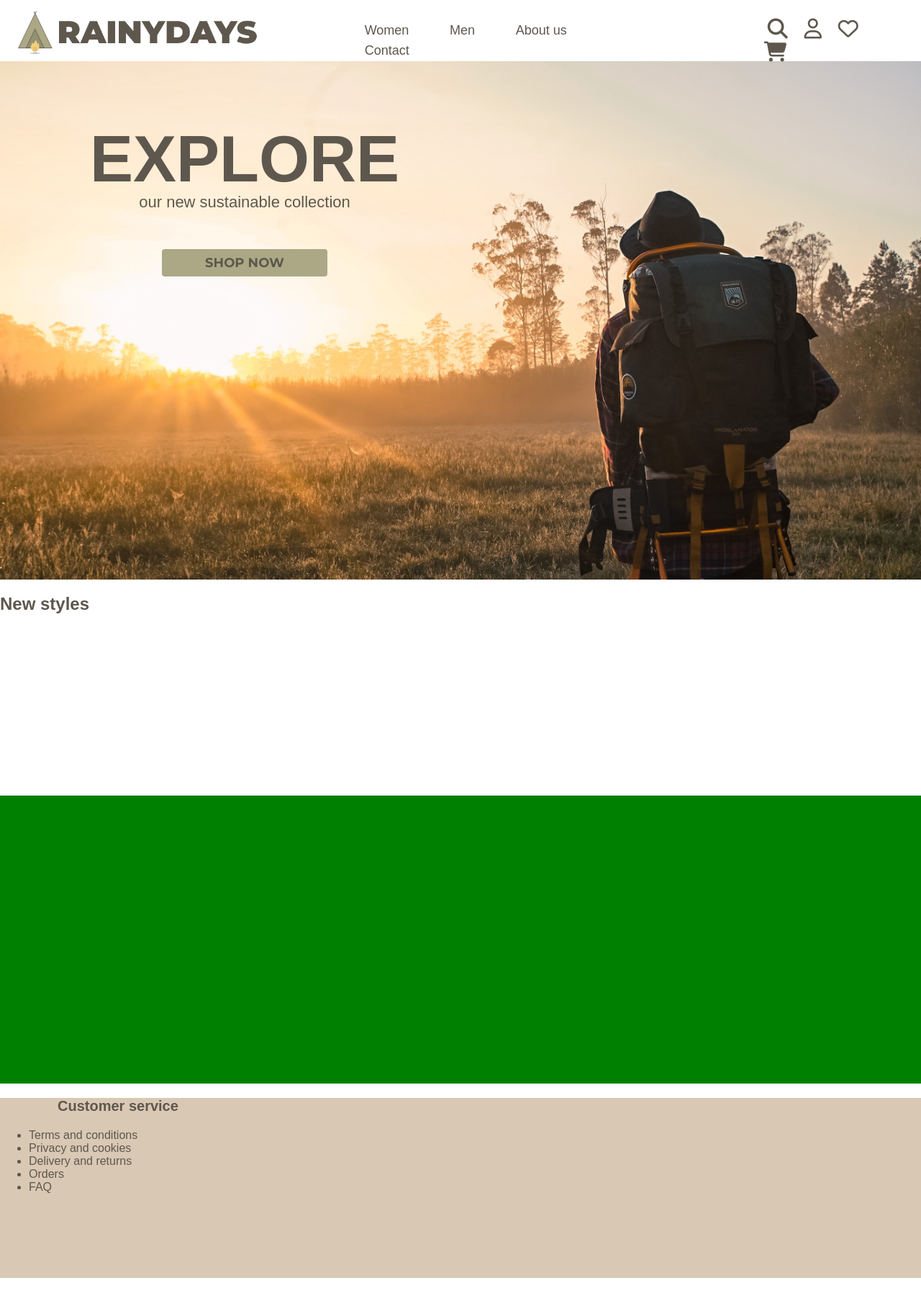
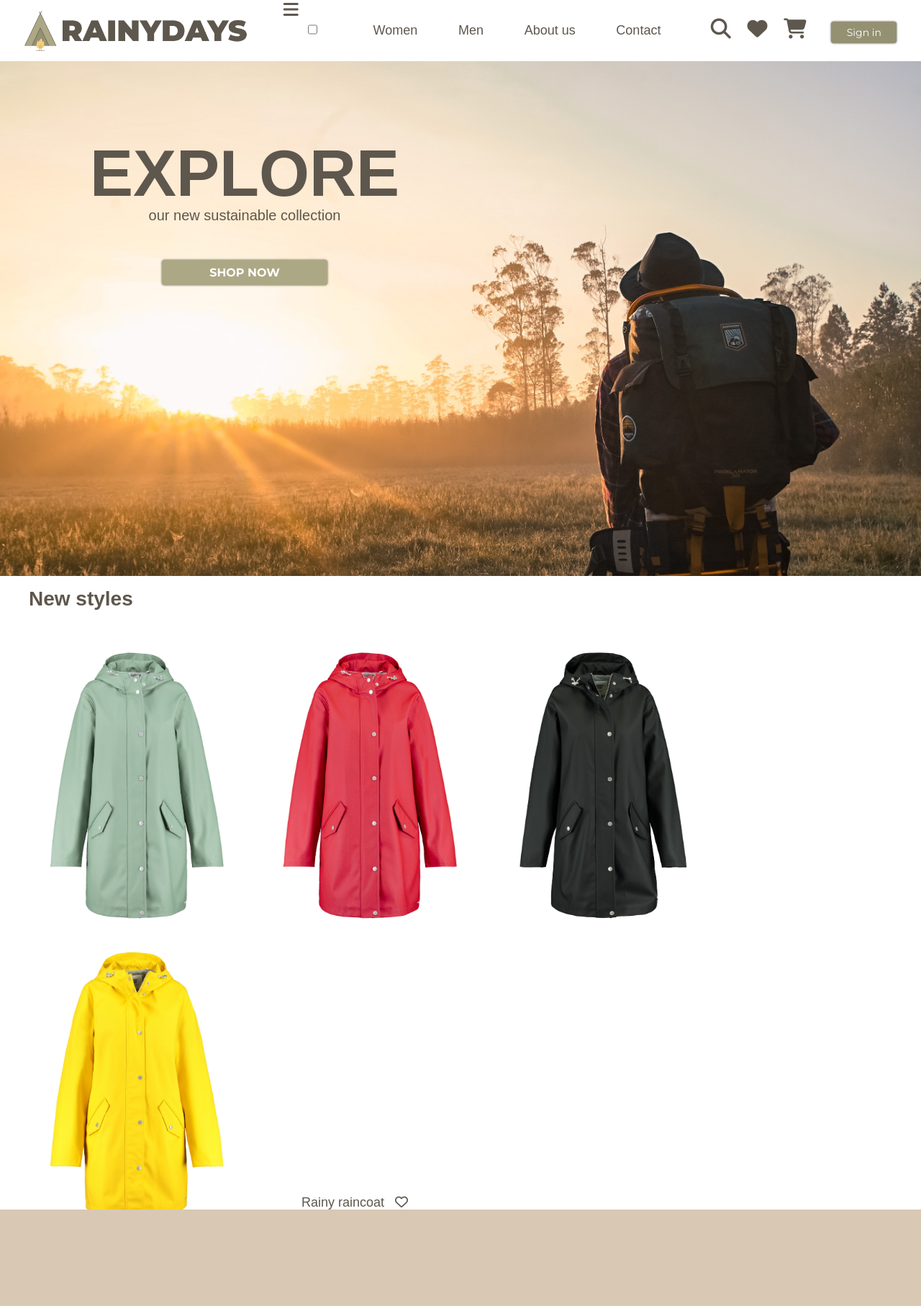
Before and after one commit to madeleinecmarie/Rainydays, a plain HTML site: page index.html in a window 1280 px wide. Shown: the whole page at 72% size. Before the commit the page ends 1775 px from the top, so only its background shows below. Drawn offline with Linux system fonts and the light colour scheme; a web font is replaced by a local one.

Commit message:
new code

```diff
--- a/css/styles.css
+++ b/css/styles.css
@@ -1,18 +1,30 @@
 @import url(//db.onlinewebfonts.com/c/3a025ae92e6446cec24efcb6d29e5bf3?family=Malgun+Gothic);
 
+body,
+html {
+  height: 100vh;
+}
+
 body {
-  margin: 0px;
-  padding: 0px;
   font-size: 1.5rem;
   font-family: "malgun gothic", sans-serif;
   color: #5e574d;
+  margin: 0;
+  padding: 0;
+  display: grid;
+  grid-template-columns: 10% 40% 1fr;
+  grid-template-rows: 10% 120% 80% 40%;
+  grid-template-areas:
+    "header header header"
+    "main main main"
+    "main main main"
+    "footer footer footer";
 }
 
-.container {
-  display: grid;
-}
+/*HEADER*/
 
-.box1 {
+header {
+  grid-area: header;
   background-color: white;
   height: 60px;
   grid-area: box1;
@@ -24,82 +36,18 @@ body {
   padding-top: 0;
 }
 
-.box2 {
-  background-image: url(../img/explorer.jpg);
-  grid-area: box2;
-  height: 775px;
-  width: 1350x;
-  background-size: cover;
-  background-position: 50% 10%;
-}
-
-h1 {
-  position: relative;
-  top: 140px;
-  right: 300px;
-  text-align: center;
-  font-size: 5.625rem;
-  margin-top: 30px;
-}
-
-.imagetext {
-  position: relative;
-  text-align: center;
-  right: 300px;
-  top: 60px;
-  font-size: 1.375rem;
-}
-
-.shopnow {
-  color: #5e574d;
-  background-color: #aca885;
-  border-radius: 4px;
-  border: none;
-  font-size: 1.125rem;
-  font-weight: bold;
-  font-family: "Montserrat", sans-serif;
-  padding: 8px;
-  margin: 30px;
-  width: 18%;
-  outline: none;
-}
-
-.shopnow:hover {
-  background-color: #cfcdbe;
-  outline: none;
-}
-.box3 {
-  background-color: white;
-  height: 300px;
-  grid-area: box3;
-  font-size: 1rem;
-  display: flex;
-}
-
-.box4 {
-  background-color: green;
-  height: 400px;
-  grid-area: box4;
-}
-
-.box5 {
-  background-color: #d9c8b4;
-  height: 250px;
-  grid-area: box5;
-}
-
 .logo {
   background-image: url(../img/logo.png);
-  width: 340px;
+  width: 310px;
   height: 60px;
   background-size: contain;
   background-repeat: no-repeat;
   margin-top: 15px;
-  margin-right: 80px;
+  margin-right: 40px;
 }
+
 nav {
   margin-top: 2px;
-  margin-right: 90px;
 }
 
 nav ul li {
@@ -114,31 +62,43 @@ nav ul li a {
   margin: 25px;
 }
 
+nav ul li a:hover {
+  border-bottom: 3px solid #aca885;
+  padding-bottom: 4px;
+}
+
 .navigation {
   display: flex;
   justify-content: space-evenly;
 }
 
-nav ul li a:hover {
-  border-bottom: 3px solid #aca885;
-  padding-bottom: 4px;
+.signin {
+  font-size: 0.875rem;
+  color: white;
+  background-color: #949072;
+  border-radius: 4px;
+  border: none;
+  font-family: "Montserrat", sans-serif;
+  padding: 6px;
+  outline: none;
+  margin-right: 80px;
+  margin-top: 30px;
+  width: 65%;
+  box-shadow: 0 0 3px 0px #5e574d;
+}
+
+.signin:hover {
+  background-color: #cfcdbe;
+  outline: none;
 }
 
 .icons {
-  margin: 20px;
-  justify-content: space-evenly;
-  padding: 10px;
+  margin: 25px;
   font-size: 1.75rem;
-  margin-right: 50px;
-  margin-top: 15px;
 }
 
 .fa-search {
-  padding-left: 20px;
-}
-
-.fa-user {
-  padding-left: 15px;
+  padding-left: 10px;
 }
 
 .fa-heart {
@@ -154,11 +114,6 @@ nav ul li a:hover {
   text-decoration: transparent;
 }
 
-.fa-user:hover {
-  color: #b1aca6;
-  text-decoration: transparent;
-}
-
 .fa-heart:hover {
   color: #b1aca6;
   text-decoration: transparent;
@@ -169,24 +124,83 @@ nav ul li a:hover {
   text-decoration: transparent;
 }
 
-/*Footer */
-.customer-service {
-  font-size: 20px;
-  font-weight: bold;
-  padding-left: 80px;
+/*MAIN*/
+
+main {
+  grid-area: main;
+  width: 100%;
+  background-image: url(../img/explorer.jpg);
+  height: 720px;
+  width: 1350x;
+  background-size: cover;
 }
 
-.footer-1 {
-  font-size: 16px;
-  list-style-type: none;
+h1 {
+  position: relative;
+  top: 140px;
+  right: 300px;
+  text-align: center;
+  font-size: 5.625rem;
+  margin-top: -30px;
 }
-.footer-1 li a {
-  text-decoration: none;
-  color: #5e574d;
+
+.imagetext {
+  position: relative;
+  text-align: center;
+  right: 300px;
+  top: 60px;
+  font-size: 1.25rem;
 }
-.footer-1 a:hover {
-  color: #b1aca6;
-  text-decoration: transparent;
+
+.shopnow {
+  color: white;
+  background-color: #aca885;
+  border-radius: 4px;
+  border: none;
+  font-size: 1rem;
+  font-weight: bold;
+  font-family: "Montserrat", sans-serif;
+  padding: 8px;
+  margin: 30px;
+  width: 18%;
+  outline: none;
+  box-shadow: 0 0 3px 0px #5e574d;
+}
+
+.shopnow:hover {
+  background-color: #cfcdbe;
+  outline: none;
+}
+
+h2 {
+  margin-top: 450px;
+  margin-left: 40px;
+  font-size: 1.75rem;
+}
+
+.rainjacket {
+  display: inline-block;
+  justify-content: space-evenly;
+  margin-left: 32px;
+  margin-top: 15px;
+  height: 380px;
+}
+
+.price-text {
+  font-size: 1.125rem;
+  display: inline-block;
+}
+
+.price {
+  margin-left: 95px;
+  margin-top: 15px;
+}
+
+/*FOOTER*/
+
+footer {
+  grid-area: footer;
+  background-color: #d9c8b4;
 }
 
 @media (max-width: 1200px) {
@@ -198,37 +212,38 @@ nav ul li a:hover {
 }
 
 @media (max-width: 767px) {
-  .box1 {
+  /*Mobile*/
+
+  body {
+    width: fit-content;
+  }
+
+  main {
     height: auto;
+    height: auto;
+    min-width: 100%;
   }
 
   .logo {
-    width: 100%;
+    width: 200px;
+    text-align: center;
+  }
+
+  .fa-search {
+    text-align: left;
   }
 
   nav {
     width: 100%;
-    margin-right: 0px;
-    margin-top: 0px;
-    margin-left: 0px;
-  }
-
-  .icons {
-    margin: 0px;
-    justify-content: space-evenly;
-    padding: 0;
-    margin-left: 0px;
+    display: none;
     text-align: center;
   }
 
-  .navigation {
-    flex-direction: column;
+  #hamburger-menu {
+    display: none;
   }
 
-  .box2 {
-    height: 250px;
-    width: 370px;
+  #hamburger-menu:checked ~ nav {
+    display: block;
   }
-
-  /*Mobile*/
 }
--- a/index.html
+++ b/index.html
@@ -16,9 +16,11 @@
     ></script>
   </head>
   <body>
-    <header class="box1">
+    <header>
       <section class="navigation">
         <div class="logo"></div>
+        <label for="hamburger-menu"><i class="fas fa-bars"></i></label>
+        <input type="checkbox" id="hamburger-menu" />
         <nav>
           <ul>
             <li><a href="women.html">Women</a></li>
@@ -29,14 +31,16 @@
         </nav>
         <div class="icons">
           <i class="fas fa-search"></i>
-          <i class="far fa-user"></i>
-          <i class="far fa-heart"></i>
+          <i class="fas fa-heart"></i>
           <i class="fas fa-shopping-cart"></i>
+        </div>
+        <div>
+          <button class="signin">Sign in</button>
         </div>
       </section>
     </header>
     <main>
-      <section class="box2">
+      <section>
         <div>
           <h1>EXPLORE</h1>
         </div>
@@ -45,33 +49,49 @@
           <button class="shopnow">SHOP NOW</button>
         </div>
       </section>
-      <section class="box3">
-        <h2>New styles</h2>
-        <div></div>
-        <div></div>
-        <div></div>
-        <div></div>
+      <section>
+        <div>
+          <h2>New styles</h2>
+        </div>
+        <div class="jacketcontainer">
+          <div class="rainjacket">
+            <img
+              src="img/greenjacket.jpg"
+              alt="rainjacket"
+              class="rainjacket"
+            />
+          </div>
+          <div class="rainjacket">
+            <img
+              src="img/brightredjacket.jpg"
+              alt="rainjacket"
+              class="rainjacket"
+            />
+          </div>
+          <div class="rainjacket">
+            <img
+              src="img/blackjacket.jpg"
+              alt="rainjacket"
+              class="rainjacket"
+            />
+          </div>
+          <div class="rainjacket">
+            <img
+              src="img/yellowjacket.jpg"
+              alt="rainjacket"
+              class="rainjacket"
+            />
+          </div>
+          <div class="price-text">
+            <div class="price">Rainy raincoat<i class="far fa-heart"></i></div>
+            <i class="far fa-heart"></i>
+            <i class="far fa-heart"></i>
+            <i class="far fa-heart"></i>
+          </div>
+        </div>
       </section>
-      <section class="box4">
-        <div></div>
-        <div></div>
-      </section>
+      <section></section>
     </main>
-    <footer class="box5">
-      <section class="footer-1">
-        <div>
-          <p class="customer-service">Customer service</p>
-          <ul class="footerlinks">
-            <li><a href="">Terms and conditions</a></li>
-            <li><a href="">Privacy and cookies</a></li>
-            <li><a href="">Delivery and returns</a></li>
-            <li><a href="">Orders</a></li>
-            <li><a href="">FAQ</a></li>
-          </ul>
-        </div>
-        <div></div>
-        <div></div>
-      </section>
-    </footer>
+    <footer class="footer"></footer>
   </body>
 </html>
```
Also changed, not shown: about.html (+8 -1 lines), checkout-success.html (+42 -0 lines), checkout.html (+29 -1 lines), contact.html (+8 -1 lines), jacketlist.html (+42 -0 lines), media-queries/index.html (added, +35 -0 lines), men.html (+8 -1 lines), specificj-acket.html (+42 -0 lines), women.html (+9 -2 lines), img/blackjacket.jpg (renamed from img/rain-jacket-janice-women-black-2332002009-100-f.jpg), img/brightredjacket.jpg (renamed from img/rain-jacket-janice-women-red-2332002009-830-f.jpg), img/brownredjacket.jpg (renamed from img/rain-jacket-janice-women-red-2332002009-831-f.jpg), img/greenjacket.jpg (renamed from img/rain-jacket-janice-women-green-2332002009-510-f.jpg), img/greyjacket.jpg (renamed from img/rain-jacket-janice-women-blue-2332002009-351-f.jpg), 2 more files.
